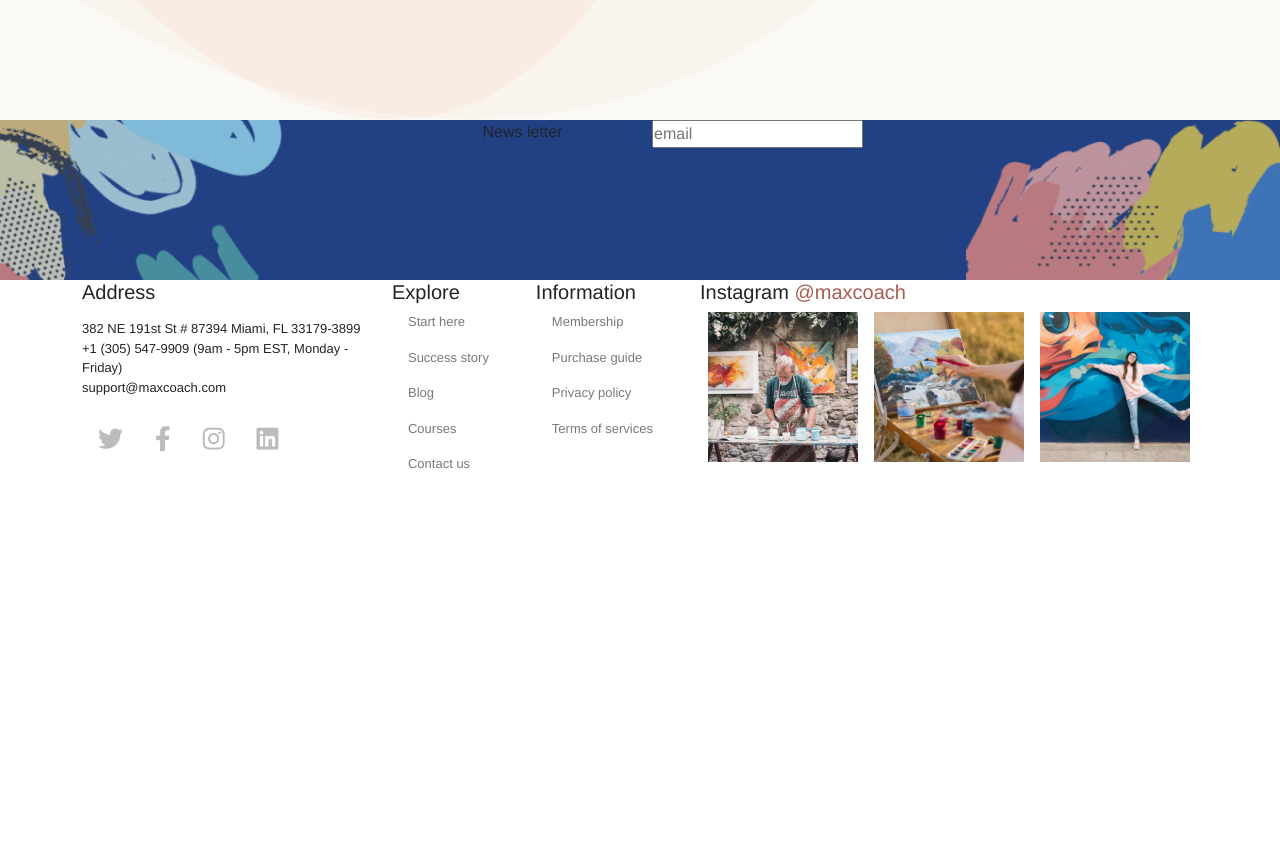
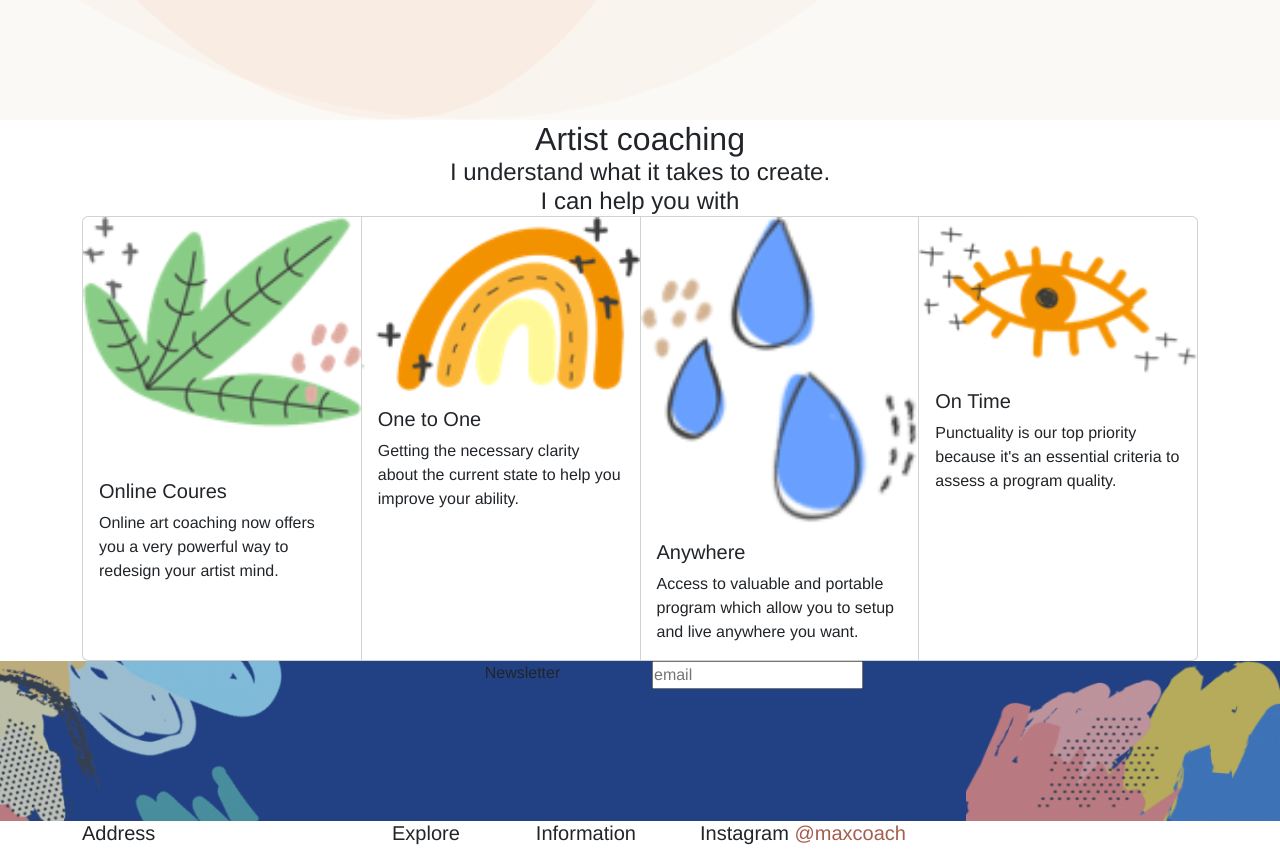
Before and after one commit to GiulsV/proj-html-vuejs, a Vue app: page / in a window 1280 px wide. Shown: the part 620-1471 px from the top of the page. Before the commit the page ends 1102 px from the top, so only its background shows below. Built offline with nearby package versions, Linux system fonts and the light colour scheme.

Commit message:
Main add comp coaching (finire layout cards)

```diff
--- /dev/null
+++ b/src/components/CoachComp.vue
@@ -0,0 +1,78 @@
+<template>
+  <div class="wrapper">
+    <div class="container">
+
+
+    <div class="text-center">
+      <h2>Artist coaching</h2>
+      <h4>I understand what it takes to create.</h4>
+      <h4>I can help you with</h4>
+    </div>
+    <div class="card-group ">
+      <div class="card">
+        <img
+          src="@/assets/images/box/artist-box-image-01.png"
+          class="card-img-top"
+          alt=""
+        />
+        <div class="card-body">
+          <h5 class="card-title">Online Coures</h5>
+          <p class="card-text">
+            Online art coaching now offers you a very powerful way to redesign
+            your artist mind.
+          </p>
+        </div>
+      </div>
+      <div class="card">
+        <img
+          src="@/assets/images/box/artist-box-image-02.png"
+          class="card-img-top"
+          alt=""
+        />
+        <div class="card-body">
+          <h5 class="card-title">One to One</h5>
+          <p class="card-text">
+            Getting the necessary clarity about the current state to help you
+            improve your ability.
+          </p>
+        </div>
+      </div>
+      <div class="card">
+        <img
+          src="@/assets/images/box/artist-box-image-03.png"
+          class="card-img-top"
+          alt=""
+        />
+        <div class="card-body">
+          <h5 class="card-title">Anywhere</h5>
+          <p class="card-text">
+            Access to valuable and portable program which allow you to setup and
+            live anywhere you want.
+          </p>
+        </div>
+      </div>
+      <div class="card">
+        <img
+          src="@/assets/images/box/artist-box-image-04.png"
+          class="card-img-top"
+          alt=""
+        />
+        <div class="card-body">
+          <h5 class="card-title">On Time</h5>
+          <p class="card-text">
+            Punctuality is our top priority because it's an essential criteria
+            to assess a program quality.
+          </p>
+        </div>
+      </div>
+    </div>
+    </div>
+  </div>
+</template>
+
+<script></script>
+
+<style lang="scss" scoped>
+@import "../assets/style/_commons.scss";
+@import "../assets/style/_variables.scss";
+</style>
--- a/src/components/MainComp.vue
+++ b/src/components/MainComp.vue
@@ -2,7 +2,9 @@
   <!-- Main (9 sezioni) -->
   <main>
     <!-- Modalità corsi -->
-    <section class="ms_default"></section>
+    <section class="container-fuid">
+       <CoachComp />
+    </section>
 
     <!-- Text -->
     <section></section>
@@ -28,12 +30,10 @@
         <div class="container-fluid">
           <div class="row">
             <div class="col-xs-12 col-sm-6">
-                            <p class="text-left">
-                                News letter
-                            </p>
+              <p class="text-left">Newsletter</p>
             </div>
             <div class="col-xs-12 col-sm-6">
-                            <input type="email" placeholder="email">
+              <input type="email" placeholder="email" />
             </div>
           </div>
         </div>
@@ -42,10 +42,18 @@
 
     <!-- Fine Main -->
   </main>
-
 </template>
 
-<script></script>
+<script>
+import CoachComp from "./CoachComp.vue";
+
+export default {
+  name: 'MainComp',
+  components: {
+    CoachComp,
+    }
+}
+</script>
 
 <style lang="scss" scoped>
 @import "../assets/style/_commons.scss";
@@ -60,5 +68,4 @@
   background-repeat: no-repeat;
   background-size: contain;
 }
-
 </style>
```
Lines whose indentation alone changed are shown as unchanged.
